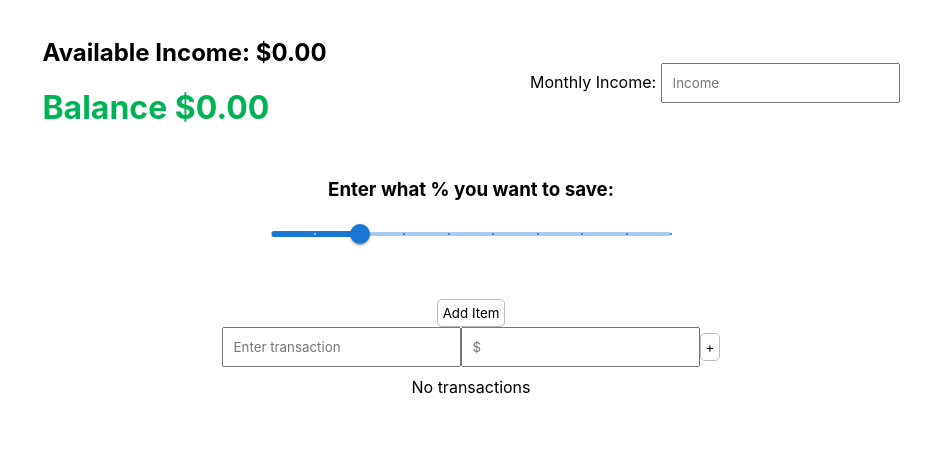
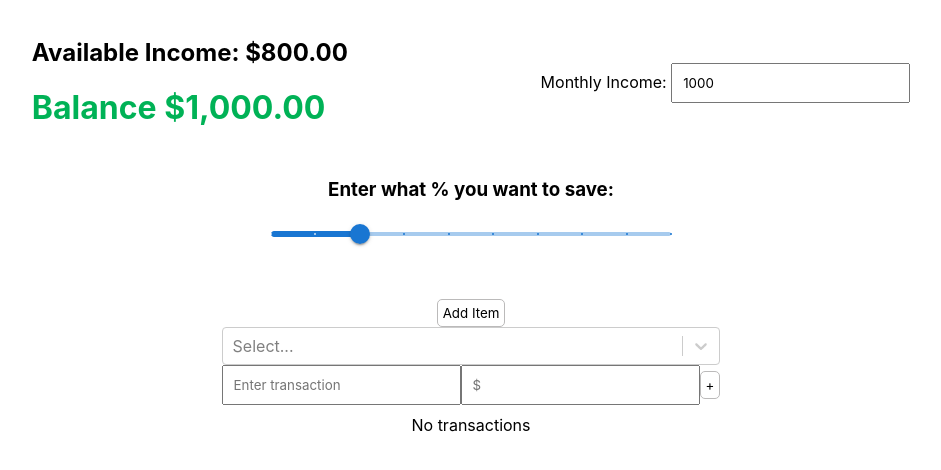
Before and after one commit to billsasi/stonk-budget, a React (Create React App) app in the folder client/: page / in a window 1280 px wide. Both pictures are taken after a click on the button "Add Item". Shown: the top 470 px of the page, without its empty margins (169-1110 px from the left). Built offline with nearby package versions, Linux system fonts and the light colour scheme.

Commit message:
added category options

```diff
--- a/client/src/components/InputForm.js
+++ b/client/src/components/InputForm.js
@@ -1,10 +1,13 @@
+import Select from 'react-select';
 import React, { useState, useRef } from 'react';
+import categoryOptions from '../constants';
 
 const InputForm = ({ handleAddTransaction }) => {
   const [transaction, setTransaction] = useState({
     type: '',
     description: '',
     amount: '',
+    category: categoryOptions[0].label,
     date: new Date().toLocaleDateString(),
   });
   const [addItem, setAddItem] = useState(false);
@@ -17,8 +20,12 @@ const InputForm = ({ handleAddTransaction }) => {
     if (e.target.value > -1)
       setTransaction({ ...transaction, amount: Number(e.target.value) });
   };
+  const handleCatChange = (cat) => {
+    console.log(cat);
+    setTransaction({ ...transaction, category: cat.label });
+  };
 
-  const { description, amount } = transaction;
+  const { description, amount, category } = transaction;
 
   const handleSubmit = (e) => {
     e.preventDefault();
@@ -36,6 +43,11 @@ const InputForm = ({ handleAddTransaction }) => {
       <button onClick={() => setAddItem(!addItem)}>Add Item</button>
       {addItem && (
         <form onSubmit={handleSubmit}>
+          <Select
+            options={categoryOptions}
+            getValue={category}
+            onChange={handleCatChange}
+          ></Select>
           <input
             ref={inputRef}
             placeholder="Enter transaction"
--- a/client/src/components/Overview.js
+++ b/client/src/components/Overview.js
@@ -25,8 +25,11 @@ const Overview = ({ transactions }) => {
   const net = income - getBal();
 
   useEffect(() => {
+    setIncome(1000);
+  }, []);
+  useEffect(() => {
     setAvailable((income - 0.01 * val * income).toFixed(2));
-  }, [income]);
+  }, [income, val]);
 
   const options = {
     minimumFractionDigits: 2,
@@ -54,6 +57,7 @@ const Overview = ({ transactions }) => {
           <input
             placeholder="Income"
             onChange={(e) => setIncome(e.target.value)}
+            value={income}
           ></input>
         </div>
       </div>
--- a/client/src/components/Transaction.js
+++ b/client/src/components/Transaction.js
@@ -1,5 +1,4 @@
 import React, { useEffect, useState } from 'react';
-import Select from 'react-select';
 
 const Transaction = ({ transact, handleDelete, handleEdit }) => {
   const [editItem, setEditItem] = useState(false);
@@ -50,6 +49,7 @@ const Transaction = ({ transact, handleDelete, handleEdit }) => {
   );
   const reg_entry = (
     <tr>
+      <td>{transact.category}</td>
       <td>{transact.description}</td>
       <td>{transact.amount}</td>
       {del_button}
--- a/client/src/components/TransactionHistory.js
+++ b/client/src/components/TransactionHistory.js
@@ -14,6 +14,7 @@ const TransactionHistory = ({
         {transactions.length !== 0 && (
           <thead>
             <tr>
+              <th>Category</th>
               <th>Description</th>
               <th>Amount</th>
               <th></th>
--- /dev/null
+++ b/client/src/constants.js
@@ -0,0 +1,12 @@
+const categoryOptions = [
+  { value: 'misc', label: 'Miscellaneous' },
+  { value: 'car', label: 'Car' },
+  { value: 'food', label: 'Food' },
+  { value: 'housing', label: 'Housing' },
+  { value: 'fuel', label: 'Fuel' },
+  { value: 'utilities', label: 'Utilities' },
+  { value: 'phone', label: 'Phone' },
+  { value: 'investments', label: 'Investments' },
+];
+
+export default categoryOptions;
```
